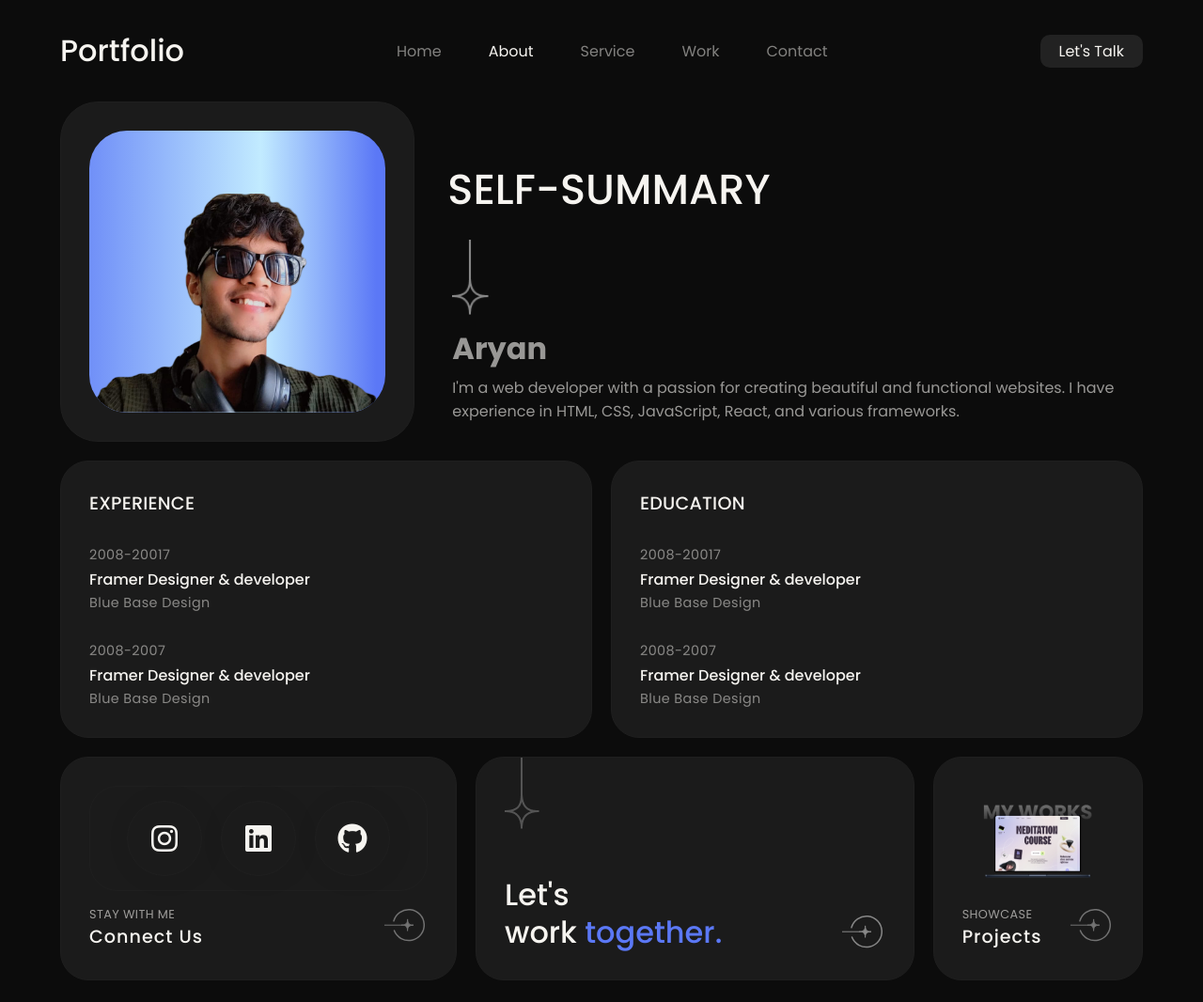
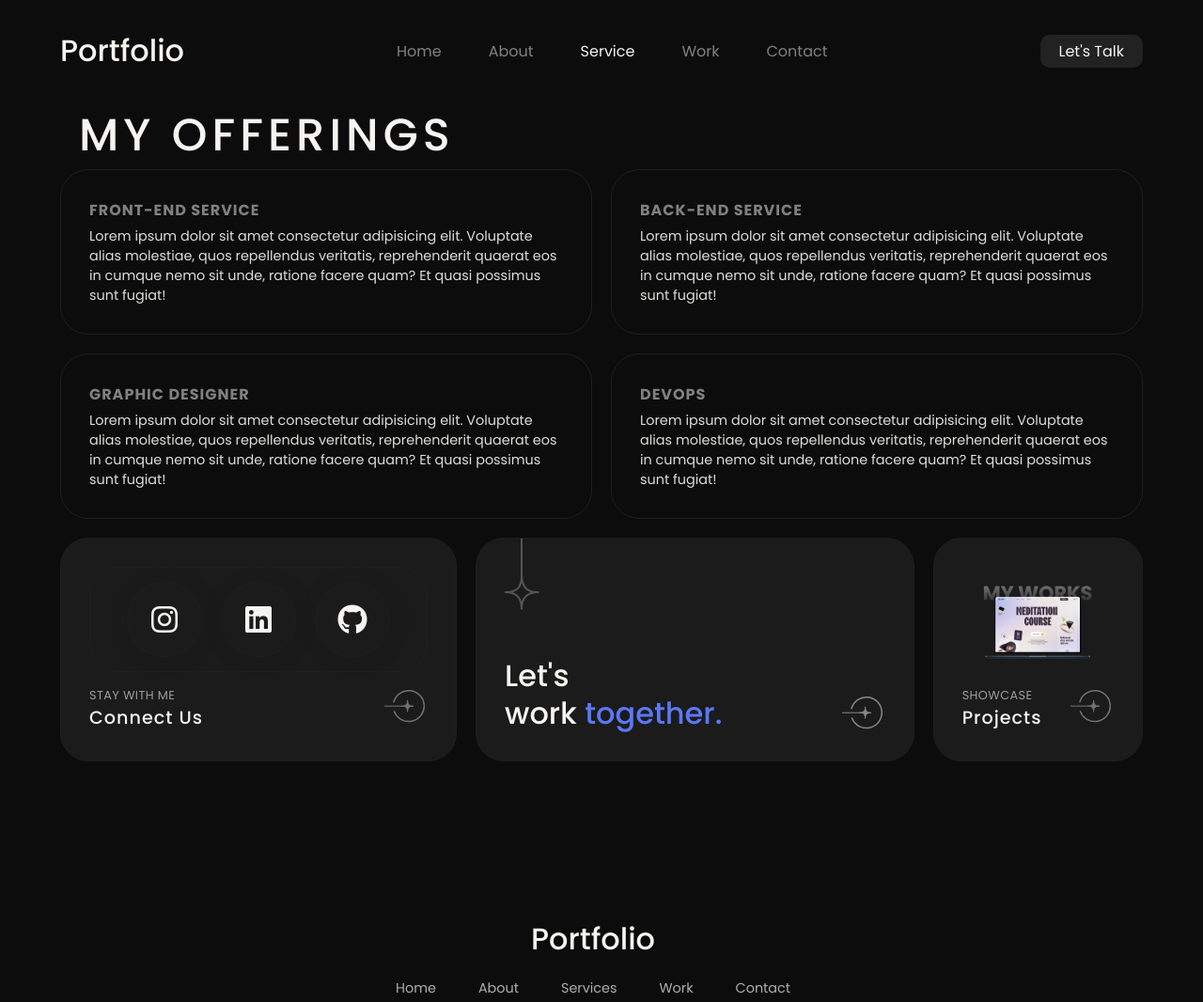
Before and after one commit to Aryan-jr-07/index, a plain HTML site: page services.htm in a window 1280 px wide. Shown: the top 1066 px of the page at 94% size. Drawn offline with Linux system fonts and the light colour scheme.

Commit message:
added service section

```diff
--- a/services.htm
+++ b/services.htm
@@ -29,8 +29,8 @@
             <!-- menu -->
             <ul class="menu">
                 <li><a href="./index.htm">Home</a></li>
-                <li><a href="./about.htm" class="active">About</a></li>
-                <li><a href="./services.htm">Service</a></li>
+                <li><a href="./about.htm">About</a></li>
+                <li><a href="./services.htm" class="active">Service</a></li>
                 <li><a href="#">Work</a></li>
                 <li><a href="#">Contact</a></li>
             </ul>
@@ -39,53 +39,28 @@
     </header>
 
     <!-- content -->
-    <div class="about-img-text">
-        <div class="about-img-container box-grid bg-gredient">
-            <div class="about-img">
-                <img src="./images/me2.png" alt="profile" />
+    <div class="service-container">
+        <h1>My Offerings</h1>
+        <div class="service-box-container">
+            <div class="service-box bg-gredient">
+                <h3>Front-End Service</h3>
+                <p>Lorem ipsum dolor sit amet consectetur adipisicing elit. Voluptate alias molestiae, quos repellendus veritatis, reprehenderit quaerat eos in cumque nemo sit unde, ratione facere quam? Et quasi possimus sunt fugiat!</p>
             </div>
-        </div>
-        <div>
-            <h2 class="about-heading">Self-summary</h2>
-            <div class="about-text bg-gredient">
-                <img src="./images/icon2.png" alt="icon" />
-                <h1>Aryan</h1>
-                <p>I'm a web developer with a passion for creating beautiful and functional websites.
-                    I have experience in HTML, CSS, JavaScript, React, and various frameworks.</p>
+            <div class="service-box bg-gredient">
+                <h3>Back-End Service</h3>
+                <p>Lorem ipsum dolor sit amet consectetur adipisicing elit. Voluptate alias molestiae, quos repellendus veritatis, reprehenderit quaerat eos in cumque nemo sit unde, ratione facere quam? Et quasi possimus sunt fugiat!</p>
+            </div>
+            <div class="service-box bg-gredient">
+                <h3>Graphic Designer</h3>
+                <p>Lorem ipsum dolor sit amet consectetur adipisicing elit. Voluptate alias molestiae, quos repellendus veritatis, reprehenderit quaerat eos in cumque nemo sit unde, ratione facere quam? Et quasi possimus sunt fugiat!</p>
+            </div>
+            <div class="service-box bg-gredient">
+                <h3>DevOps</h3>
+                <p>Lorem ipsum dolor sit amet consectetur adipisicing elit. Voluptate alias molestiae, quos repellendus veritatis, reprehenderit quaerat eos in cumque nemo sit unde, ratione facere quam? Et quasi possimus sunt fugiat!</p>
             </div>
         </div>
     </div>
 
-    <!-- work education  -->
-    <div class="edu-work-container">
-        <div class="edu-grid box-grid bg-gredient">
-            <h3>Experience</h3>
-            <div class="edu-box">
-                <span>2008-20017</span>
-                <strong>Framer Designer & developer</strong>
-                <span>Blue Base Design</span>
-            </div>
-            <div class="edu-box">
-                <span>2008-2007</span>
-                <strong>Framer Designer & developer</strong>
-                <span>Blue Base Design</span>
-            </div>
-        </div>
-
-        <div class="edu-grid box-grid bg-gredient">
-            <h3>Education</h3>
-            <div class="edu-box">
-                <span>2008-20017</span>
-                <strong>Framer Designer & developer</strong>
-                <span>Blue Base Design</span>
-            </div>
-            <div class="edu-box">
-                <span>2008-2007</span>
-                <strong>Framer Designer & developer</strong>
-                <span>Blue Base Design</span>
-            </div>
-        </div>
-    </div>
     <main class="main-grid about-main-grid">
         <!-- social -->
         <div class="social-grid box-grid bg-gredient">
--- a/style.css
+++ b/style.css
@@ -475,6 +475,50 @@ footer span{
     letter-spacing: 0.4px;
     font-size: 0.9rem;
 }
+
+/* service page */
+.service-container{
+    max-width: 1180px;
+    width: 90%;
+    margin: auto;
+    margin-bottom: -30px;
+}
+.service-container h1{
+    color: var(--text-color);
+    font-size: 3rem;
+    font-weight: 500;
+    text-transform: uppercase;
+    letter-spacing: 5px;
+    margin: 0px 20px;
+}
+.service-container h1 span{
+    color: var(--main-color);
+}
+.service-box-container{
+    display: grid;
+    grid-template-columns: 1fr 1fr;
+    grid-gap: 20px;
+}
+.service-box{
+    padding: 30px;
+    display: flex;
+    flex-direction: column;
+    border-radius: 30px;
+    border: 1px solid var(--border-color);
+}
+.service-box h3{
+    color: var(--text-color);
+    font-size: 1rem;
+    letter-spacing: 1px;
+    opacity: 0.5;
+    text-transform: uppercase;
+}
+.service-box p{
+    color: var(--text-color);
+    font-size: 0.9rem;
+    margin-top: 5px;
+    opacity: 0.9;
+}
 /* home page responsive */
 .menu-icon,
 .menu-btn{
```
Also changed, not shown: about.htm (+1 -1 lines), index.htm (+1 -1 lines).
